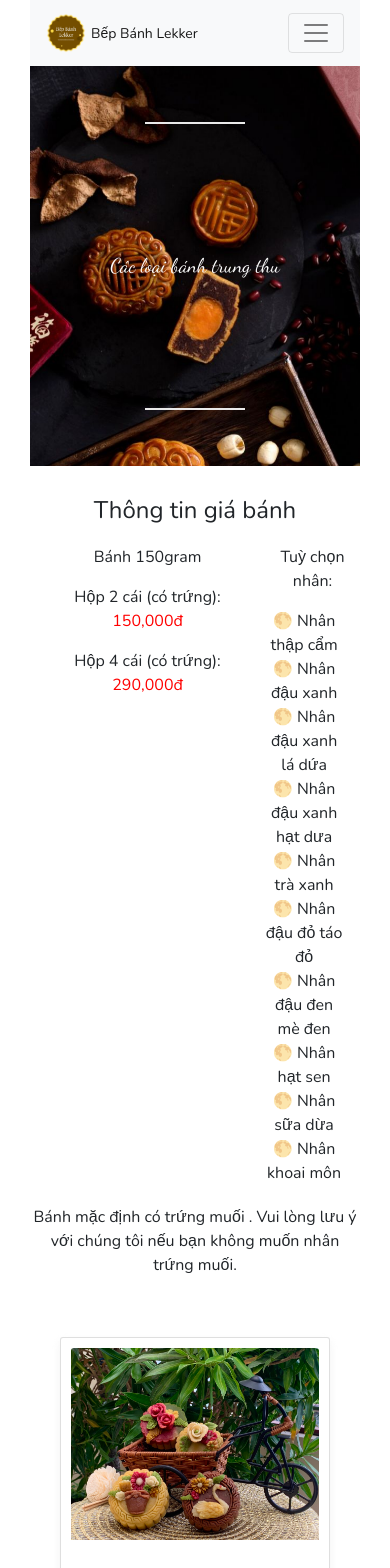
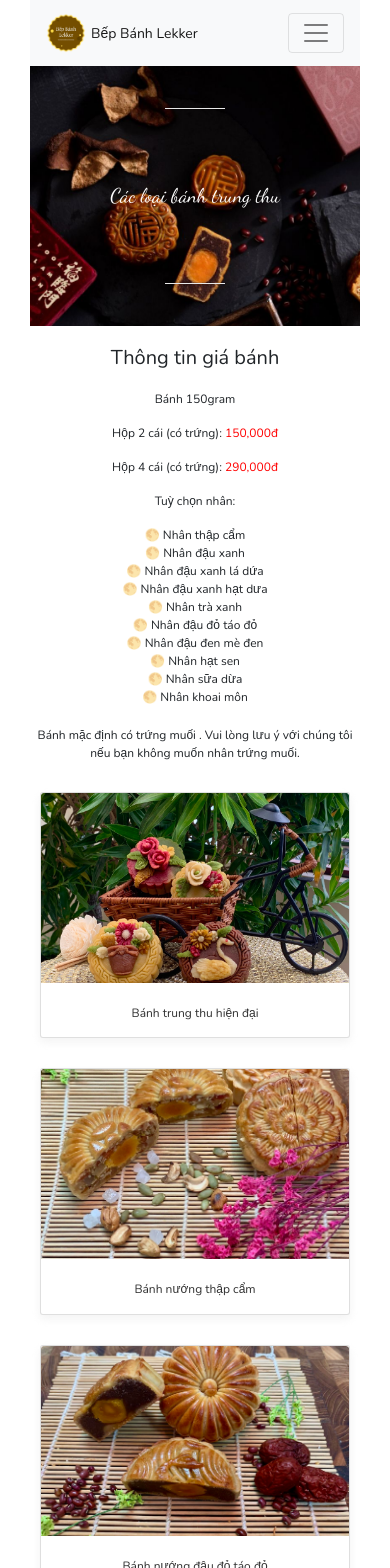
Before and after one commit to hanhngooo/BakeryWebsite, a React (Create React App) app: page /sanpham in a window 390 px wide. Shown: the top 1568 px of the page. Built offline with nearby package versions, Linux system fonts and the light colour scheme.

Commit message:
Add responsive design

```diff
--- a/src/components/AboutUs/aboutUs.css
+++ b/src/components/AboutUs/aboutUs.css
@@ -3,10 +3,7 @@
   display: flex;
   flex-direction: row;
   align-items: center;
-  /* padding: 30px 0; */
-  background-color: rgb(255, 254, 210);
-
-  margin: 40px 0;
+  padding: 60px 0;
 }
 .aboutUs__left {
   width: 40%;
@@ -57,7 +54,77 @@
   color: rgb(100, 100, 100);
   text-align: justify;
 }
+.description:first-letter {
+  padding-left: 30px;
+}
 
-.description:first-letter {
-  padding-left: 50px;
+@media (max-width: 1024px) {
+  .description {
+    font-size: 16px;
+  }
 }
+@media (max-width: 800px) {
+  .aboutUs {
+    height: auto;
+    padding: 30px 0;
+  }
+  .aboutUs__left img {
+    width: 300px;
+    height: auto;
+  }
+  .description {
+    font-size: 14px;
+  }
+}
+
+@media (max-width: 650px) {
+  .aboutUs {
+    height: auto;
+    padding: 20px 0;
+  }
+  .aboutUs__left img {
+    width: 260px;
+    height: 28vh;
+  }
+  .mainHeading {
+    font-size: 26px;
+  }
+  .subHeading {
+    font-size: 18px;
+  }
+
+  .description {
+    font-size: 10px;
+  }
+}
+@media (max-width: 500px) {
+  .aboutUs {
+    height: auto;
+    display: flex;
+    flex-direction: column-reverse;
+    padding: 20px 0;
+  }
+  .aboutUs__left {
+    width: 100%;
+    overflow: none;
+  }
+  .aboutUs__right {
+    width: 100%;
+    box-sizing: auto;
+    padding: 0 10px;
+  }
+  .aboutUs__left img {
+    width: 260px;
+    height: 28vh;
+  }
+  .mainHeading {
+    font-size: 26px;
+  }
+  .subHeading {
+    font-size: 18px;
+  }
+
+  .description {
+    font-size: 10px;
+  }
+}
--- a/src/components/Footer/footer.css
+++ b/src/components/Footer/footer.css
@@ -1,5 +1,5 @@
 .footer {
-  background-color: rgb(255, 254, 210);
+  background-color: rgb(255, 255, 232);
   margin: 50px 0;
   padding: 30px 0;
   display: flex;
@@ -7,7 +7,7 @@
   align-items: center;
 }
 .footer__header--logo img {
-  height: 200px;
+  height: 190px;
 }
 .footer__contact {
   width: 500px;
--- a/src/components/Footer/footer.js
+++ b/src/components/Footer/footer.js
@@ -15,7 +15,7 @@ function Footer() {
         <div className="footer__contact--item">
           <div className="footer__contact--item--phone">
             <p className="footer__contact--paragraph">Liên hệ đặt bánh qua: </p>
-            <br />
+
             <p className="footer__contact--paragraph">
               <span className="footer__contact--houseicon">
                 <GiHouse />
@@ -34,7 +34,6 @@ function Footer() {
               </span>{" "}
               0907169569 (Chị Trân){" "}
             </p>
-
             <div className="footer__contact--number"></div>
           </div>
         </div>
--- a/src/components/Header/header.css
+++ b/src/components/Header/header.css
@@ -5,7 +5,7 @@
 }
 
 .header__parallax {
-  height: 500px;
+  height: 400px;
   display: flex;
   align-items: center;
   flex-direction: column;
@@ -32,9 +32,37 @@
   position: absolute;
 }
 .header__logo img {
-  height: 300px;
+  height: 270px;
   left: 50%;
   top: 50%;
   position: absolute;
   transform: translate(-50%, -50%);
 }
+
+@media (max-width: 800px) {
+  .header__parallax {
+    height: 300px;
+  }
+
+  .header__logo img {
+    height: 180px;
+  }
+}
+
+@media (max-width: 500px) {
+  .header__parallax {
+    height: 260px;
+  }
+  .header__line-1 {
+    width: 60px;
+    height: 1px;
+  }
+  .header__line-2 {
+    width: 60px;
+    height: 1px;
+  }
+
+  .header__logo img {
+    height: 120px;
+  }
+}
--- a/src/components/Header/header.js
+++ b/src/components/Header/header.js
@@ -4,7 +4,7 @@ import { Parallax } from "react-parallax";
 function Header() {
   return (
     <div className="header">
-      <Parallax bgImage={require("../../assets/banner-1.jpg")} strength={300}>
+      <Parallax bgImage={require("../../assets/banner-1.jpg")} strength={200}>
         <div className="header__parallax">
           <hr className="header__line-1" />
           <div className="header__logo">
--- a/src/components/Products/productCard.css
+++ b/src/components/Products/productCard.css
@@ -1,12 +1,12 @@
 .products__card {
   width: 20vw;
-  padding: 10px;
+  /* padding: 10px; */
   overflow: hidden;
   text-align: center;
   border-radius: 3px;
   color: rgb(48, 48, 48);
   box-shadow: 0 4px 8px rgba(240, 240, 240, 0.8);
-  margin-bottom: 30px;
+  margin-bottom: 20px;
 }
 
 .products__card--title {
@@ -19,7 +19,9 @@
 .products__card--img {
   transition: all 0.5s ease;
   transform-origin: center center;
-  /* padding-bottom: 10px; */
+  width: 100%;
+  height: 190px;
+  object-fit: cover;
 }
 
 .products__card--img:hover {
@@ -47,3 +49,8 @@
     font-size: 14px;
   }
 }
+@media (max-width: 400px) {
+  .products__card--title {
+    font-size: 12px;
+  }
+}
--- a/src/components/Products/productCard.js
+++ b/src/components/Products/productCard.js
@@ -13,7 +13,12 @@ function ProductCard(props) {
         />
       </div>
       <Card.Body>
-        <Card.Title className="products__card--title">{props.name} </Card.Title>
+        <Card.Title
+          className="products__card--title"
+          style={{ marginBottom: "0" }}
+        >
+          {props.name}{" "}
+        </Card.Title>
       </Card.Body>
     </Card>
   );
--- a/src/components/Products/products.css
+++ b/src/components/Products/products.css
@@ -31,6 +31,9 @@
   .products__title {
     font-size: 35px;
   }
+  .products__parallax {
+    height: 300px;
+  }
 }
 @media (max-width: 730px) {
   .products__title {
@@ -46,13 +49,21 @@
   .products__title {
     font-size: 20px;
   }
+  .products__parallax {
+    height: 260px;
+  }
+
+  .products__list {
+    margin-top: 20px;
+    margin-left: 10px;
+    margin-right: 10px;
+  }
 }
 
 .products__cards {
   display: flex;
   flex-wrap: wrap;
   justify-content: space-between;
-  margin: 30px 0;
   height: auto;
   /* align-items: center; */
 }
--- a/src/components/Slides/slides.css
+++ b/src/components/Slides/slides.css
@@ -3,8 +3,9 @@
   display: flex;
   flex-direction: row;
   align-items: center;
-  padding-bottom: 30px;
-  margin: 60px 0;
+  padding: 60px 0;
+  /* margin-top: 60px; */
+  background-color: rgb(255, 255, 232);
 }
 .slideShow__left {
   width: 50%;
@@ -22,3 +23,31 @@
   height: auto;
   object-fit: scale-down;
 }
+
+@media (max-width: 1024px) {
+}
+@media (max-width: 800px) {
+  .slideShow {
+    padding: 40px 0;
+  }
+}
+
+@media (max-width: 650px) {
+}
+@media (max-width: 500px) {
+  .slideShow {
+    padding-top: 10px;
+    padding-bottom: 30px;
+
+    display: flex;
+    flex-direction: column;
+  }
+  .slideShow__left {
+    width: 100%;
+    padding: 0 10px;
+    box-sizing: border-box;
+  }
+  .slideShow__right {
+    width: 100%;
+  }
+}
--- a/src/pages/ProductsPage/ProductsPage.css
+++ b/src/pages/ProductsPage/ProductsPage.css
@@ -1,5 +1,5 @@
 .products__noteWrap {
-  margin: 30px 0;
+  margin-top: 20px;
 }
 .products__note {
   display: flex;
@@ -8,7 +8,6 @@
   margin: 20px 0;
 }
 .products__noteItem {
-  /* width: 50%; */
   margin-left: 20px;
 }
 
@@ -21,3 +20,34 @@
   margin: 0;
   padding: 0;
 }
+@media (max-width: 800px) {
+  .products__noteWrap {
+    font-size: 12px;
+  }
+}
+@media (max-width: 700px) {
+  .products__noteWrap {
+    font-size: 8px;
+  }
+}
+@media (max-width: 500px) {
+  .products__note {
+    display: flex;
+    justify-content: center;
+    align-items: center;
+    flex-direction: column;
+    margin: 20px 0;
+  }
+
+  .products__noteWrap {
+    font-size: 12px;
+  }
+  .products__noteItem {
+    width: 100%;
+    margin-left: 0;
+  }
+  .products__noteItem--core {
+    width: 100%;
+    margin: 0;
+  }
+}
--- a/src/pages/ProductsPage/ProductsPage.js
+++ b/src/pages/ProductsPage/ProductsPage.js
@@ -15,7 +15,7 @@ function ProductsPage() {
         </div>
       </Parallax>
       <div className="products__noteWrap">
-        <h4>Thông tin giá bánh</h4>
+        <h5>Thông tin giá bánh</h5>
         <div className="products__note">
           <div className="products__noteItem">
             <div className="products__noteItem--price">
```
